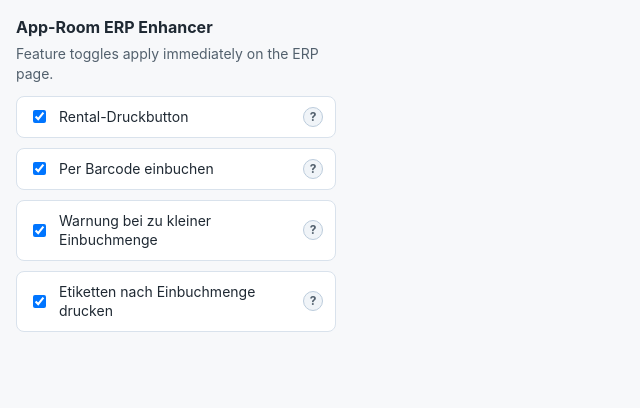
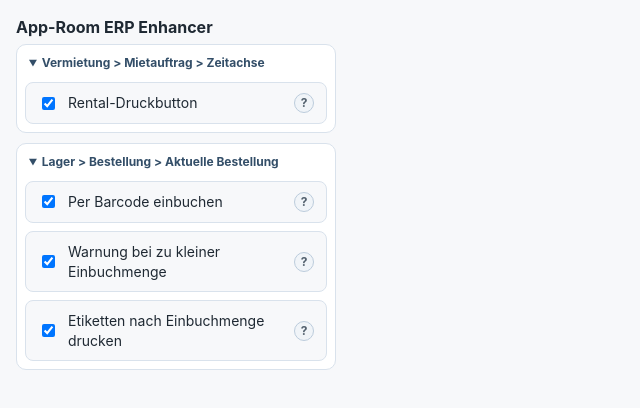
Before and after one commit to MichalBryxi/approom-customiser, a website with bundled scripts: page entrypoints/popup/index.html in a window 1280 px wide. Shown: the whole page, without its empty margins (0-640 px from the left). Built offline with nearby package versions, Linux system fonts and the light colour scheme; what wxt would draw is missing.

Commit message:
feat: group feature settings by location

```diff
--- a/entrypoints/popup/index.html
+++ b/entrypoints/popup/index.html
@@ -10,7 +10,6 @@
   <body>
     <main class="popup">
       <h1>App-Room ERP Enhancer</h1>
-      <p class="popup__intro">Feature toggles apply immediately on the ERP page.</p>
       <form id="settings-form" class="popup__form"></form>
     </main>
   </body>
--- a/entrypoints/popup/main.ts
+++ b/entrypoints/popup/main.ts
@@ -1,15 +1,42 @@
 import {
   DEFAULT_SETTINGS,
   FEATURE_DEFINITIONS,
+  FEATURE_SETTING_GROUPS,
   getSettings,
   updateSetting,
 } from '../../src/lib/settings';
+import type { FeatureDescriptionPart } from '../../src/lib/settings';
 import type { ExtensionSettings } from '../../src/lib/types';
+
+function appendTooltipDescription(
+  tooltip: HTMLElement,
+  description: string,
+  descriptionParts?: FeatureDescriptionPart[],
+) {
+  if (!descriptionParts) {
+    tooltip.textContent = description;
+    return;
+  }
+
+  for (const part of descriptionParts) {
+    if (typeof part === 'string') {
+      tooltip.append(document.createTextNode(part));
+      continue;
+    }
+
+    const mark = document.createElement('span');
+    mark.className = 'popup__tooltip-mark';
+    mark.style.backgroundColor = part.backgroundColor;
+    mark.textContent = part.text;
+    tooltip.append(mark);
+  }
+}
 
 function createToggle(
   featureId: keyof ExtensionSettings,
   label: string,
   description: string,
+  descriptionParts: FeatureDescriptionPart[] | undefined,
   checked: boolean,
 ) {
   const wrapper = document.createElement('label');
@@ -33,11 +60,27 @@
 
   const tooltip = document.createElement('span');
   tooltip.className = 'popup__tooltip';
-  tooltip.textContent = description;
+  appendTooltipDescription(tooltip, description, descriptionParts);
   help.append(tooltip);
 
   wrapper.append(input, text, help);
   return { wrapper, input };
+}
+
+function createSettingGroup(breadcrumb: string) {
+  const group = document.createElement('details');
+  group.className = 'popup__group';
+  group.open = true;
+
+  const summary = document.createElement('summary');
+  summary.className = 'popup__group-summary';
+  summary.textContent = breadcrumb;
+
+  const body = document.createElement('div');
+  body.className = 'popup__group-body';
+
+  group.append(summary, body);
+  return { group, body };
 }
 
 function showPopupError(message: string) {
@@ -67,12 +110,24 @@
     const settings = await getSettings();
     form.replaceChildren();
 
-    for (const feature of FEATURE_DEFINITIONS) {
+    for (const settingGroup of FEATURE_SETTING_GROUPS) {
+      const groupFeatures = FEATURE_DEFINITIONS.filter(
+        (feature) => feature.groupId === settingGroup.id,
+      );
+
+      if (groupFeatures.length === 0) {
+        continue;
+      }
+
+      const { group, body } = createSettingGroup(settingGroup.breadcrumb);
+
+      for (const feature of groupFeatures) {
         const initialValue = settings[feature.id] ?? DEFAULT_SETTINGS[feature.id];
         const { wrapper, input } = createToggle(
           feature.id,
           feature.label,
           feature.description,
+          feature.descriptionParts,
           initialValue,
         );
 
@@ -80,7 +135,10 @@
           void updateSetting(feature.id, input.checked);
         });
 
-      form.append(wrapper);
+        body.append(wrapper);
+      }
+
+      form.append(group);
     }
 
     console.info('🦊 Popup render completed.', {
--- a/entrypoints/popup/style.css
+++ b/entrypoints/popup/style.css
@@ -15,14 +15,37 @@
   font-size: 16px;
 }
 
-.popup__intro {
-  margin: 0 0 12px;
-  color: #52606d;
-}
-
 .popup__form {
   display: grid;
   gap: 10px;
+}
+
+.popup__group {
+  overflow: visible;
+  background: #ffffff;
+  border: 1px solid #d9e2ec;
+  border-radius: 10px;
+}
+
+.popup__group-summary {
+  padding: 10px 12px;
+  color: #334e68;
+  font-size: 12px;
+  font-weight: 700;
+  cursor: pointer;
+  list-style-position: inside;
+  user-select: none;
+}
+
+.popup__group-summary:focus-visible {
+  outline: 2px solid #2563eb;
+  outline-offset: 2px;
+}
+
+.popup__group-body {
+  display: grid;
+  gap: 8px;
+  padding: 0 8px 8px;
 }
 
 .popup__toggle {
@@ -31,7 +54,7 @@
   align-items: center;
   gap: 10px;
   padding: 10px 12px;
-  background: #ffffff;
+  background: #f7f8fa;
   border: 1px solid #d9e2ec;
   border-radius: 8px;
 }
@@ -88,6 +111,14 @@
     visibility 120ms ease;
 }
 
+.popup__tooltip-mark {
+  display: inline;
+  padding: 1px 4px;
+  border-radius: 4px;
+  box-decoration-break: clone;
+  -webkit-box-decoration-break: clone;
+}
+
 .popup__help:hover .popup__tooltip,
 .popup__help:focus .popup__tooltip {
   visibility: visible;
--- /dev/null
+++ b/src/lib/check-in-status-colors.ts
@@ -0,0 +1,4 @@
+export const CHECK_IN_STATUS_COLORS = {
+  warning: '#fff3cd',
+  complete: '#d4edda',
+} as const;
--- a/src/lib/settings.ts
+++ b/src/lib/settings.ts
@@ -1,6 +1,35 @@
 import { storage } from 'wxt/utils/storage';
 
+import { CHECK_IN_STATUS_COLORS } from './check-in-status-colors';
 import type { ExtensionSettings, FeatureId } from './types';
+
+export type FeatureDescriptionPart =
+  | string
+  | {
+      text: string;
+      backgroundColor: string;
+    };
+
+type FeatureDefinition = {
+  id: FeatureId;
+  groupId: FeatureSettingGroupId;
+  label: string;
+  description: string;
+  descriptionParts?: FeatureDescriptionPart[];
+};
+
+export const FEATURE_SETTING_GROUPS = [
+  {
+    id: 'rental-rent',
+    breadcrumb: 'Vermietung > Mietauftrag > Zeitachse',
+  },
+  {
+    id: 'storage-order',
+    breadcrumb: 'Lager > Bestellung > Aktuelle Bestellung',
+  },
+] as const;
+
+export type FeatureSettingGroupId = (typeof FEATURE_SETTING_GROUPS)[number]['id'];
 
 export const DEFAULT_SETTINGS: ExtensionSettings = {
   rentalPrintButton: true,
@@ -9,27 +38,44 @@
   printLabelsByCheckInQuantity: true,
 };
 
-export const FEATURE_DEFINITIONS: Array<{ id: FeatureId; label: string; description: string }> = [
+export const FEATURE_DEFINITIONS: FeatureDefinition[] = [
   {
     id: 'rentalPrintButton',
+    groupId: 'rental-rent',
     label: 'Rental-Druckbutton',
     description:
       'Fügt in Mietansichten einen Druckbutton hinzu, um sichtbare Zeilendetails schnell zu drucken.',
   },
   {
     id: 'barcodeCheckIn',
+    groupId: 'storage-order',
     label: 'Per Barcode einbuchen',
     description:
       'Fügt der aktuellen Bestellung eine Barcode-Eingabe hinzu, die passende Artikel beim Scannen hochzählt.',
   },
   {
     id: 'checkInQuantityWarning',
+    groupId: 'storage-order',
     label: 'Warnung bei zu kleiner Einbuchmenge',
     description:
-      'Markiert Zeilen rot, wenn Eingebucht + Einbuchen kleiner als Bestellt ist; grün, wenn die Menge genau aufgeht. Bereits vollständig eingebuchte Zeilen bleiben unmarkiert.',
+      'Markiert Zeilen nach Einbuchstatus: Eingebucht + Einbuchen kleiner als Bestellt, oder Eingebucht + Einbuchen gleich Bestellt. Bereits vollständig eingebuchte Zeilen bleiben unmarkiert.',
+    descriptionParts: [
+      'Markiert Zeilen nach Einbuchstatus: ',
+      {
+        text: 'Eingebucht + Einbuchen < Bestellt',
+        backgroundColor: CHECK_IN_STATUS_COLORS.warning,
+      },
+      ', oder ',
+      {
+        text: 'Eingebucht + Einbuchen = Bestellt',
+        backgroundColor: CHECK_IN_STATUS_COLORS.complete,
+      },
+      '. Bereits vollständig eingebuchte Zeilen bleiben unmarkiert.',
+    ],
   },
   {
     id: 'printLabelsByCheckInQuantity',
+    groupId: 'storage-order',
     label: 'Etiketten nach Einbuchmenge drucken',
     description:
       'Übernimmt beim Öffnen des Etikettendrucks die aktuelle Anzahl einbuchen als Druckmenge.',
```
Also changed, not shown: src/lib/content/storage-order-warning-controller.ts (+7 -3 lines). Lines whose indentation alone changed are shown as unchanged.
